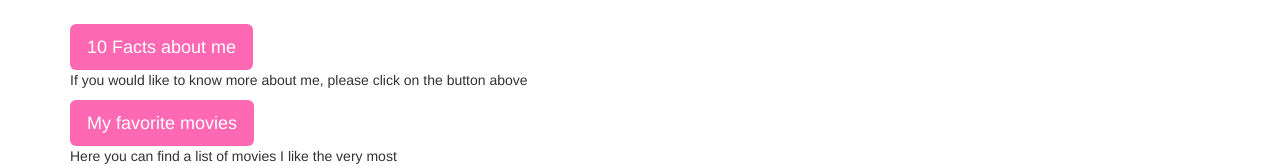
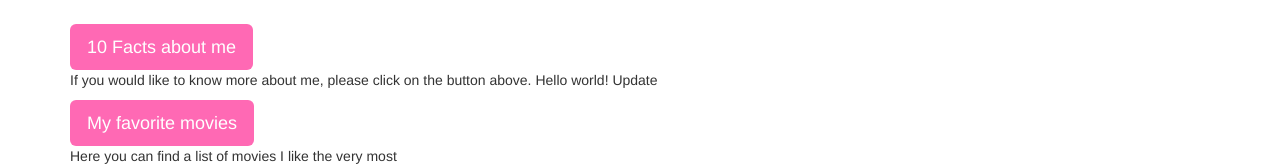
Before and after one commit to ChimmyDzu/mywebsite, a plain HTML site: page index.html in a window 1280 px wide. Shown: the part 601-767 px from the top of the page. Drawn offline with nearby package versions, Linux system fonts and the light colour scheme.

Commit message:
update text commit

```diff
--- a/index.html
+++ b/index.html
@@ -39,7 +39,7 @@
     <div class="col-xs-12 centered">
         <a href="facts.html" class="btn btn-pink btn-lg">10 Facts about me</a>
         <br>
-        <p>If you would like to know more about me, please click on the button above</p>
+        <p>If you would like to know more about me, please click on the button above. Hello world! Update </p>
     </div>
     <div class="col-xs-12 centered">
         <a href="movies.html" class="btn btn-pink btn-lg">My favorite movies</a>
```
